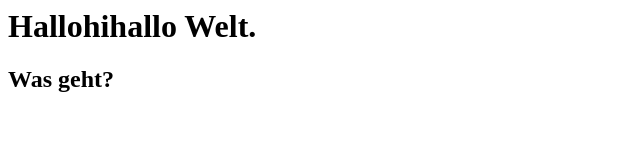
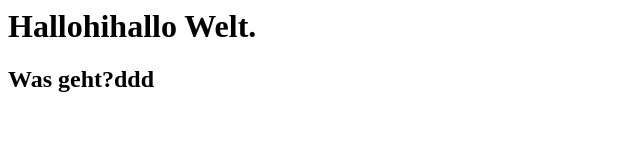
Before and after one commit to shinoble/shinoble.github.io, a plain HTML site: page index.html in a window 1280 px wide. Shown: the full height of the page, 0-640 px from the left. Drawn offline with Linux system fonts and the light colour scheme.

Commit message:
Änderung1

```diff
--- a/index.html
+++ b/index.html
@@ -1,2 +1,2 @@
 <h1>Hallohihallo Welt.</h1>
-<h2> Was geht?</h2>
+<h2> Was geht?ddd</h2>
```
